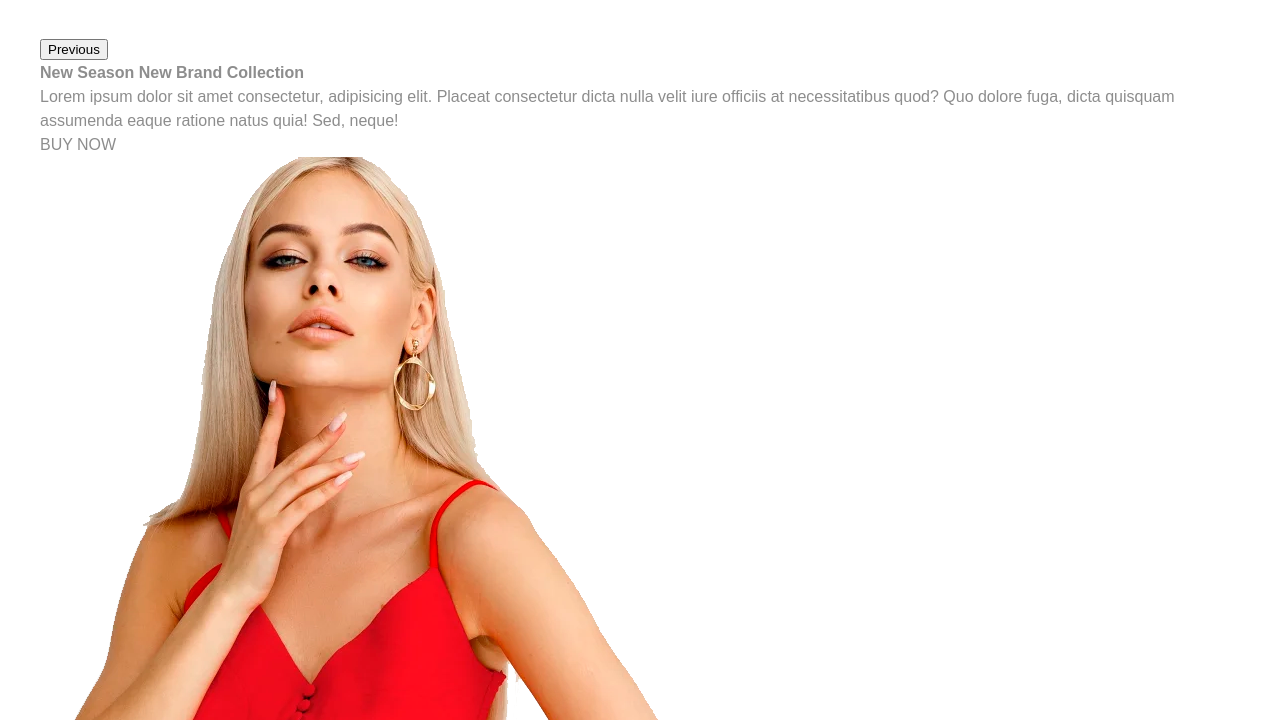
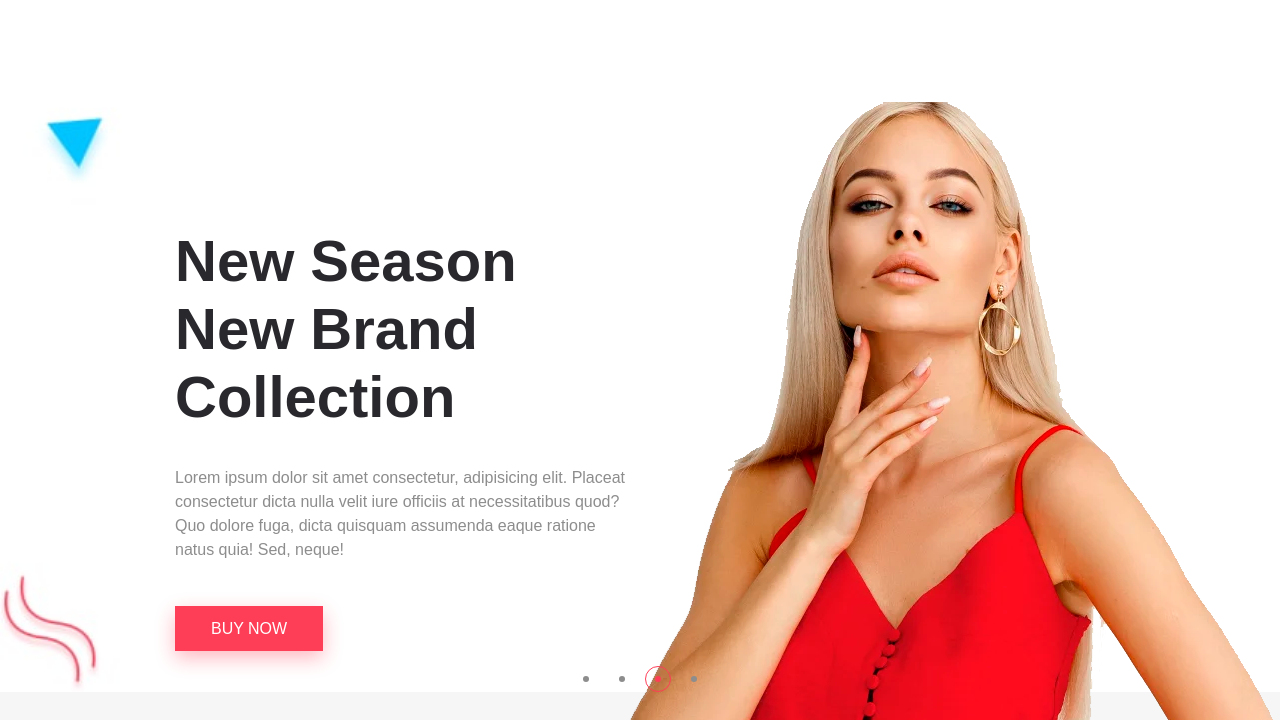
Before and after one commit to 2472setral/first-gulp, a website: page app/index.html in a window 1280 px wide. Shown: the part 80-800 px from the top of the page. Drawn offline with nearby package versions, Linux system fonts and the light colour scheme; files that its build step writes are made by us from their sources.

Commit message:
slider all 100%

```diff
--- a/app/index.html
+++ b/app/index.html
@@ -68,13 +68,14 @@
 
     <main class="main">
         <section class="top-slider">
-            <div class="container">
+            <div class="container top-slider_container">
                 <div class="top-slider_inner">
                     <div class="top-slider_item">
 
                         <div class="top-slider_content">
-                            <h3>
-                                New Season New Brand Collection
+                            <h3 class="top-slider_title">
+                                New Season <br>
+                                New Brand Collection
                             </h3>
                             <p class="top-slider_text">
                                 Lorem ipsum dolor sit amet consectetur, adipisicing elit.
@@ -89,8 +90,9 @@
 
 
                         <div class="top-slider_content">
-                            <h3>
-                                New Season New Brand Collection
+                            <h3 class="top-slider_title" class="top-slider_title">
+                                New Season <br>
+                                New Brand Collection
                             </h3>
                             <p class="top-slider_text">
                                 Lorem ipsum dolor sit amet consectetur, adipisicing elit.
@@ -105,8 +107,9 @@
 
 
                         <div class="top-slider_content">
-                            <h3>
-                                New Season New Brand Collection
+                            <h3 class="top-slider_title">
+                                New Season <br>
+                                 New Brand Collection
                             </h3>
                             <p class="top-slider_text">
                                 Lorem ipsum dolor sit amet consectetur, adipisicing elit.
@@ -121,8 +124,9 @@
 
 
                         <div class="top-slider_content">
-                            <h3>
-                                New Season New Brand Collection
+                            <h3 class="top-slider_title">
+                                New Season <br>
+                                New Brand Collection
                             </h3>
                             <p class="top-slider_text">
                                 Lorem ipsum dolor sit amet consectetur, adipisicing elit.
--- a/app/js/main.js
+++ b/app/js/main.js
@@ -1,6 +1,9 @@
 $(function(){
     $('.top-slider_inner').slick({
      dots:true,
-     errows:false,
+     arrows:false,
+     fade: true,
+     autoplay: true,
+     autoplaySpeed: 2000,
     });
    });
--- a/app/scss/_vars.scss
+++ b/app/scss/_vars.scss
@@ -22,3 +22,12 @@ $bg: #f6f6f6;
     font-family: 'Roboto-Regular', sans-serif;
     font-weight: 400;
 }
+
+%btn{
+    padding: 12px 26px;
+    text-transform: uppercase;
+    color: #fff;
+    background-color: $accent;
+    box-shadow: 0px 7px 20px 0px rgba(255,17,48,0.3);
+    @extend %roboto-400;
+}
--- a/app/scss/style.scss
+++ b/app/scss/style.scss
@@ -165,12 +165,7 @@ footer{
 }
 &_form-btn{
     border: none;
-    background-color: $accent;
-    color: #fff;
-    text-transform: uppercase;
-    padding: 12px 26px;
-    cursor: pointer;
-    box-shadow: 0px 7px 20px 0px rgba(255,17,48,0.3);
+    @extend %btn;
 }
 }
 
@@ -187,7 +182,79 @@ footer{
     }
 }
 
+.top-slider{
+    background-image: url('../images/slider/bg-shape.png');
+    background-repeat: no-repeat;
+    background-size: cover;
+    border-color: $bg;
+    padding-top: 65px;
+    &_container{
+        max-width: 1560px;
+    }
+    &_content{
+        padding-left: 175px;
+        padding-top: 125px;
+    }
+    &_item{
+        display: flex !important;
+        justify-content: space-between;
 
+    }
+    &_title{
+        max-width: 670px;
+        font-size: 58px;
+        line-height: 68px;
+        color: $title;
+        @extend %roboto-700;
+        margin-bottom: 35px;
+    }
+    &_text{
+        max-width: 470px ;
+        margin-bottom: 55px;
+    }
+    &_link{
+        @extend %btn;
+        padding: 14px 36px;
+    }
+}
+
+.slick-dots{
+    display: flex;
+    justify-content: center;
+    margin-top: -70px;
+    li{
+        padding: 0 5px;
+     button{
+        padding: 0;
+        font-size: 0;
+        background-color: transparent;
+        width: 26px;
+        height: 26px;
+        border-radius: 50%;
+        border: 1px solid transparent;
+        position: relative;
+        &::before{
+            content: '';
+            position: absolute;
+            width: 6px;
+            height: 6px;
+            border-radius: 50%;
+            background-color: $default;
+            top: 50%;
+            left: 50%;
+            transform: translate(-50%, -50%);
+        }
+        }
+        &.slick-active{
+            button{
+                border-color: $accent;
+                &::before{
+                    background-color: $accent;
+                }
+            }
+       }
+    }
+}
 
 
 
```
Also changed, not shown: app/images/slider/bg-shape.png (added), app/images/slider/shape_6.png (renamed from app/images/slider/Shape 6.png), app/js/main.min.js.
